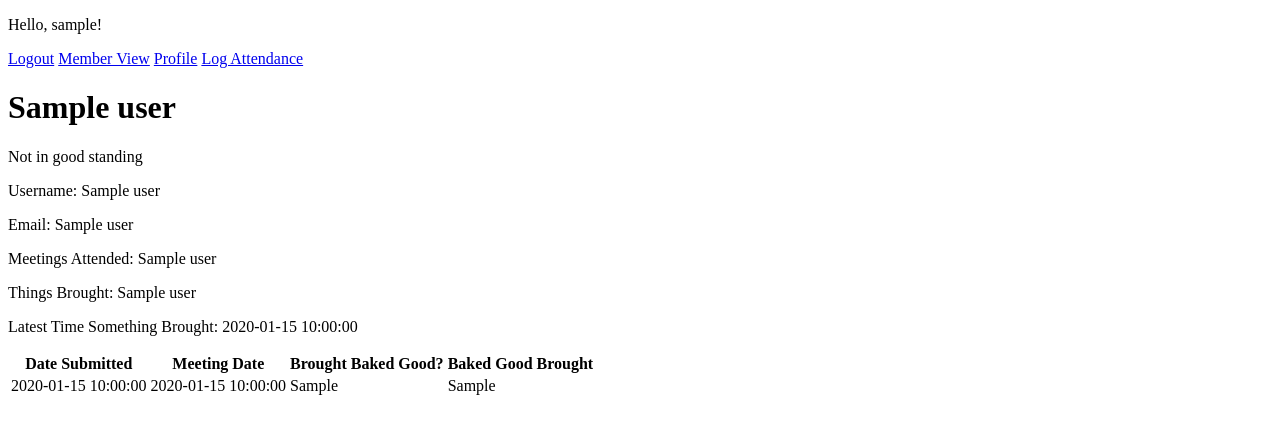
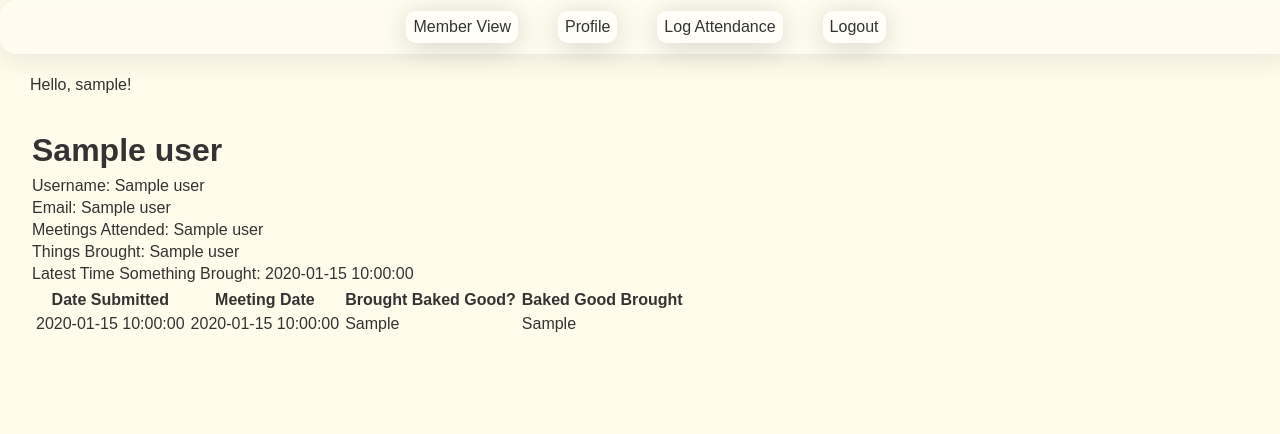
Before and after one commit to poinkpolkadots/baking-club, a Flask app: page /individual-view/1 in a window 1280 px wide. Shown: the top 434 px of the page. Run offline with Flask 3, Linux system fonts and the light colour scheme; a user stored in the database is signed in; a database or web service that is not in the repository returns one stand-in record (values such as "Sample title"); some libraries are stand-ins or nearby versions.

Commit message:
added styling, changed metrics for good standing

```diff
--- a/app.py
+++ b/app.py
@@ -101,7 +101,10 @@ def logout():
 @app.route("/")
 @login_required
 def index():
-    return render_template("index.html")
+    if (current_user.isadmin):
+        return redirect(url_for("member_view"))
+    else:
+        return redirect(url_for("attendance"))
 
 @app.route("/profile", methods=("GET", "POST"))
 @login_required
--- a/static/filterByStanding.js
+++ b/static/filterByStanding.js
@@ -1,9 +1,9 @@
 var filtered = false;
 const broughtCells = document.getElementsByClassName("baked-goods-brought");
 const latestMeetingCells = document.getElementsByClassName("latest-meeting");
+const meetingsAttended = document.getElementsByClassName("meetings-attended");
 const table = document.getElementById("table");
 const rows = table.rows;
-const present = new Date().getMonth();
 
 function filterByStanding() {
     if (filtered == true) {
@@ -18,7 +18,7 @@ function filterByStanding() {
 
         for (i = 0; i < latestMeetingCells.length; i++) {
             const cellDate = new Date(latestMeetingCells[i].innerText).getMonth();
-            if (!(broughtCells[i].innerText === "0" || ((Math.abs(present - cellDate) > 3) || broughtCells[i].innerText === "Nothing has been brought!"))) {
+            if (!(broughtCells[i].innerText === "0" || broughtCells[i].innerText === "Nothing has been brought!" || meetingsAttended[i].innerText === "0")) {
                 rows[i + 1].style.visibility = "hidden";
             }
         }
--- a/static/highlightAttendanceRows.js
+++ b/static/highlightAttendanceRows.js
@@ -1,17 +1,22 @@
 function highlightAttendanceRows() {
-    const broughtCells = document.querySelectorAll(".baked-goods-brought");
+    const broughtCells = document.getElementsByClassName("baked-goods-brought");
     for (const cell of broughtCells) {
         if (cell.innerText === "0") {
-            cell.style.backgroundColor = "red"; // later change to using variables
+            cell.style.backgroundColor = "var(--accent4)"; // later change to using variables
         }
     }
 
-    const latestMeetingCells = document.querySelectorAll(".latest-meeting");
-    const present = new Date().getMonth();
+    const latestMeetingCells = document.getElementsByClassName("latest-meeting");
     for (const cell of latestMeetingCells) {
-        const cellDate = new Date(cell.innerText).getMonth();
-        if ((Math.abs(present - cellDate) > 3) || cell.innerText === "Nothing has been brought!") {
-            cell.style.backgroundColor = "red"; // later change to using variables
+        if (cell.innerText === "Nothing has been brought!") {
+            cell.style.backgroundColor = "var(--accent4)"; // later change to using variables
+        }
+    }
+
+    const meetingsAttended = document.getElementsByClassName("meetings-attended");
+    for (const cell of meetingsAttended) {
+        if (cell.innerText ==="0") {
+            cell.style.backgroundColor = "var(--accent4)";
         }
     }
 }
--- a/static/highlightStatus.js
+++ b/static/highlightStatus.js
@@ -1,13 +1,16 @@
 function highlightStatus() {
     const statusElements = document.getElementsByClassName("status");
     const statusMarker = document.getElementById("status");
+
     if (statusElements[0].innerText.charAt(statusElements[0].innerText.length - 1) === "0") {
         statusMarker.innerText = "Not in good standing";
     }
 
-    const present = new Date().getMonth();
-    const latestBrought = new Date(statusElements[1].innerText).getMonth();
-    if ((Math.abs(present - latestBrought) > 3) || statusElements[1].innerText === "Nothing has been brought!") {
+    if (statusElements[1].innerText.charAt(statusElements[0].innerText.length - 1) === "0") {
+        statusMarker.innerText = "Not in good standing";
+    }
+
+    if (statusElements[2].innerText.includes("Nothing has been brought!")) {
         statusMarker.innerText = "Not in good standing";
     }
 }
--- a/static/styles.css
+++ b/static/styles.css
@@ -1,3 +1,95 @@
+:root {
+   --basic-text: #333333;
+   --white-background: #fffcec;
+   --accent1: #5bc0be;
+   --accent2: #fde74c;
+   --accent3: #9bc53d;
+   --accent4: #e55934;
+   --accent5: #fa7921;
+}
+
+body {
+   margin: 0;
+   box-sizing: border-box;
+   background-color: var(--white-background);
+}
+
+body * {
+   font-family: Arial, sans-serif;
+   color: var(--basic-text);
+   margin: 0;
+   padding: 2px;
+}
+
+#intro {
+   padding-left: 30px;
+}
+
+main {
+   padding: 30px;
+}
+
+nav {
+   width: 100%;
+   margin: 0 0 20px 0;
+   padding: 10px 5px;
+   display: flex;
+   position: sticky;
+   top: 0;
+   align-items: center;
+   justify-content: center;
+   gap: 40px;
+   /* From https://css.glass */
+   background: rgba(255, 255, 255, 0.2);
+   border-radius: 16px;
+   box-shadow: 0 4px 30px rgba(0, 0, 0, 0.1);
+   backdrop-filter: blur(5px);
+   -webkit-backdrop-filter: blur(5px);
+   border: 1px solid rgba(255, 255, 255, 0.3);
+}
+
+nav * {
+   text-decoration: none;
+   padding: 6px;
+   border-radius: 10px;
+   font-size: 12pt;
+   /* From https://css.glass */
+   background: rgba(255, 255, 255, 0.47);
+   box-shadow: 0 4px 30px #0000002c;
+   backdrop-filter: blur(8.4px);
+   -webkit-backdrop-filter: blur(8.4px);
+   border: 1px solid rgba(255, 255, 255, 0.3);
+}
+
+nav *:hover {
+   box-shadow: inset 2px 2px 4px #29292955;
+}
+
+nav *:active {
+   box-shadow: inset 4px 4px 8px #29292955;
+}
+
+button {
+   border: none;
+   outline: none;
+   padding: 6px;
+   border-radius: 10px;
+   font-size: 11pt;
+}
+
+input {
+   padding: 6px;
+   border-radius: 10px;
+   font-size: 12pt;
+   border: 2px solid var(--basic-text);
+}
+
+form * {
+   margin: 3px;
+}
+
 td a {
    display: block;
+   text-decoration: none;
+   color: var(--basic-text);
 }
--- a/templates/admin_individuals_view.html
+++ b/templates/admin_individuals_view.html
@@ -5,7 +5,7 @@
 <p id="status"></p>
 <p>Username: {{ user_data[2] }}</p>
 <p>Email: {{ user_data[3] }}</p>
-<p>Meetings Attended: {{ user_data[4] }}</p>
+<p class="status">Meetings Attended: {{ user_data[4] }}</p>
 <p class="status">Things Brought: {{ user_data[5] }}</p>
 <p class="status">Latest Time Something Brought: {{ last_brought[0] if last_brought else "Nothing has been brought!" }}</p>
 <table>
--- a/templates/admin_member_view.html
+++ b/templates/admin_member_view.html
@@ -17,7 +17,7 @@
         {% for user in users %}
         <tr>
             <td><a href="{{ url_for('individual_view', user_id=user[0]) }}">{{ user[1] }}</a></td>
-            <td><a href="{{ url_for('individual_view', user_id=user[0]) }}">{{ user[2] }}</a></td>
+            <td class="meetings-attended"><a href="{{ url_for('individual_view', user_id=user[0]) }}">{{ user[2] }}</a></td>
             <td class="baked-goods-brought"><a href="{{ url_for('individual_view', user_id=user[0]) }}">{{ user[3] }}</a></td>
             <td class="latest-meeting"><a href="{{ url_for('individual_view', user_id=user[0]) }}">{{ user_dates[loop.index0][0] }}</a></td>
         </tr>
--- a/templates/base.html
+++ b/templates/base.html
@@ -16,7 +16,6 @@
 <body>
     <!-- Top Navigation -->
     <nav>
-        {% if current_user.is_authenticated %} <p>Hello, {{ current_user.username }}!</p> <a href="{{ url_for('logout') }}">Logout</a>{% endif %}
         {% if not current_user.is_authenticated %}
         <a href="{{ url_for('login') }}">Login</a>
         <a href="{{ url_for('new_account') }}">Create Account</a>
@@ -28,7 +27,13 @@
         <a href="{{ url_for('profile') }}">Profile</a>
         <a href="{{ url_for('attendance') }}">Log Attendance</a>
         {% endif %}
+        {% if current_user.is_authenticated %}
+        <a href="{{ url_for('logout') }}">Logout</a>
+        {% endif %}
     </nav>
+    {% if current_user.is_authenticated %}
+    <p id="intro">Hello, {{ current_user.username }}!</p>
+    {% endif %}
     <!-- Main Page Content -->
     <main>
         <div class="messages">
--- a/templates/login.html
+++ b/templates/login.html
@@ -5,8 +5,10 @@
 <form method="POST">
     <label for="username">Username</label>
     <input type="text" name="username" id="username">
+    <br>
     <label for="password">Password</label>
     <input type="password" name="password" id="password">
+    <br>
     <button type="submit">Login</button>
 </form>
 {% endblock %}
```
